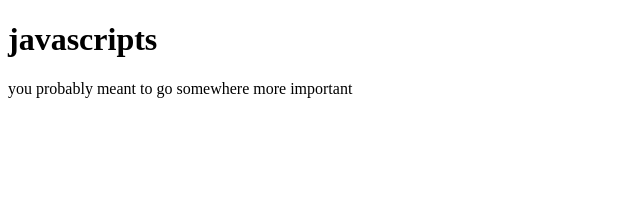
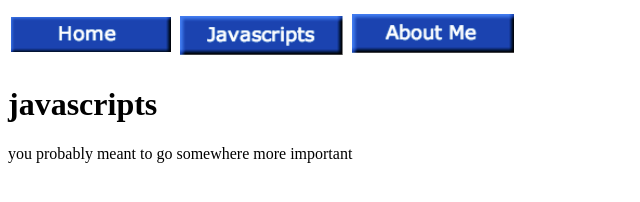
Before and after one commit to AidanPhilip/AidanPhilip.github.io, a plain HTML site: page javascripts.html in a window 1280 px wide. Shown: the whole page, without its empty margins (0-640 px from the left). Drawn offline with Linux system fonts and the light colour scheme.

Commit message:
Update javascripts.html

```diff
--- a/javascripts.html
+++ b/javascripts.html
@@ -5,6 +5,15 @@
         <meta charset="utf-8">
     </head>
     <body>
+        <table>
+            <thead>
+                <tr>
+                    <th><a href="https://aidanphilip.github.io" target="_blank"><img src="home.png" alt="a home button"></a></th>
+                    <th><a href="https://aidanphilip.github.io/javascripts.html" target="_blank"><img src="javascripts.png" alt="a javascripts button"></a></th>
+                    <th><a href="https://aidanphilip.github.io/about.html" target="_blank"><img src="aboutme.png" alt="an about me button"></a></th>
+                </tr>
+            </thead>
+        </table>
         <h1> javascripts </h1>
         <p>
         you probably meant to go somewhere more important
```
